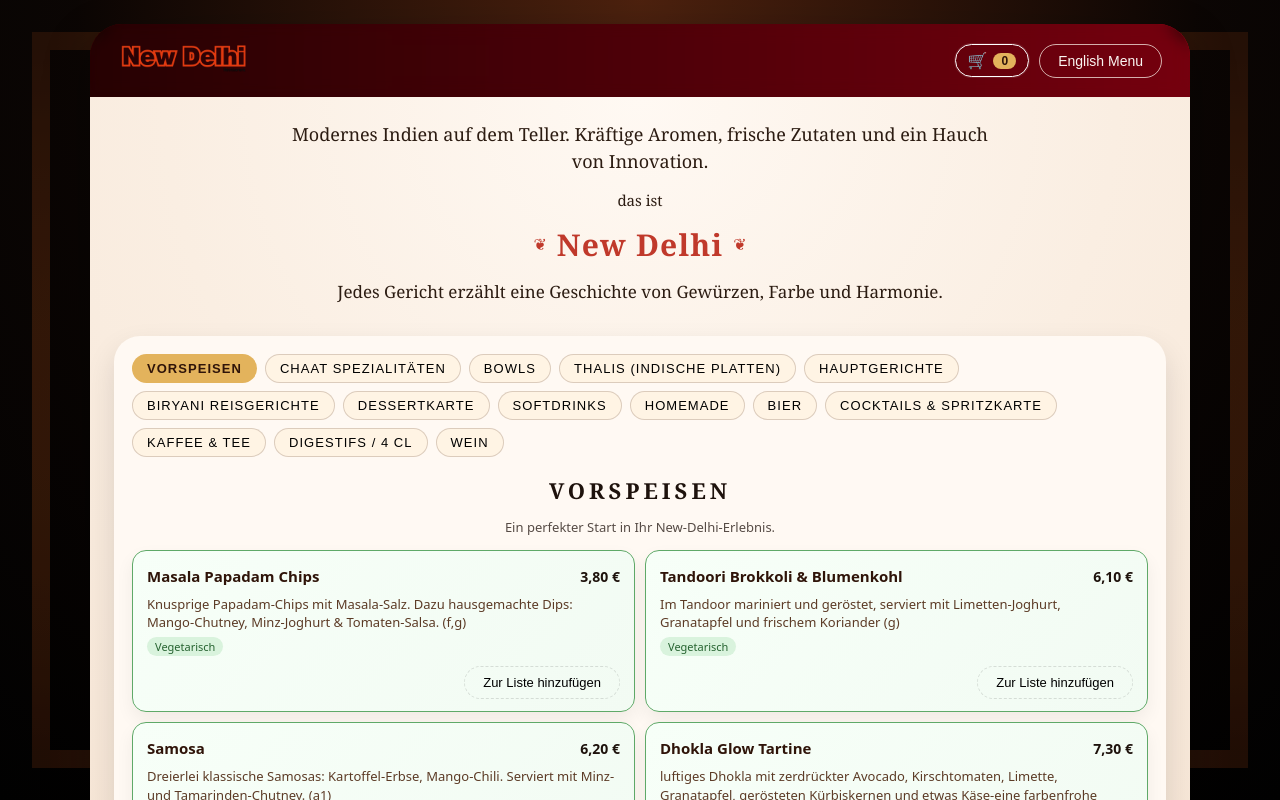
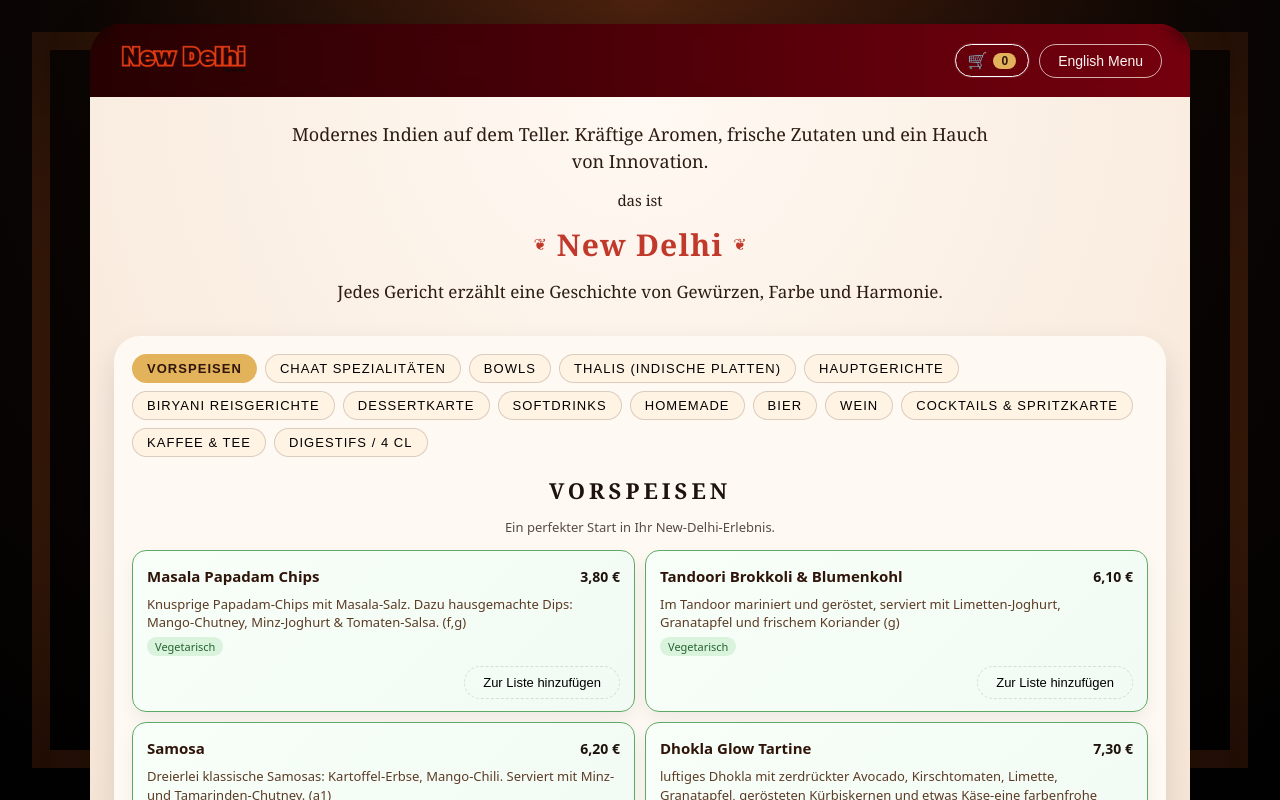
Before and after one commit to newdelhiramneek/online-menu-new-delhi, a React (Vite) app: page / in a window 1280 px wide. Shown: the top 800 px of the page. Built offline with nearby package versions, Linux system fonts and the light colour scheme.

Commit message:
change sequence of category button

```diff
--- a/src/data/menuData.js
+++ b/src/data/menuData.js
@@ -52,6 +52,11 @@ export const menuData = {
         subtitle: "Biere vom Fass und aus der Flasche."
       },
       {
+        id: "wein",
+        title: "WEIN",
+        subtitle: "Hauswein und Flaschenweine."
+      },
+      {
         id: "cocktails",
         title: "Cocktails & Spritzkarte",
         subtitle: "Spritz und Cocktailklassiker."
@@ -66,11 +71,7 @@ export const menuData = {
         title: "DIGESTIFS / 4 CL",
         subtitle: "Digestifs im 4 cl Ausschank."
       },
-      {
-        id: "wein",
-        title: "WEIN",
-        subtitle: "Hauswein und Flaschenweine."
-      },
+
     ],
     items: [
       {
@@ -1227,6 +1228,11 @@ export const menuData = {
   subtitle: "Draft and bottled beers."
 },
 {
+  id: "wein",
+  title: "WINE",
+  subtitle: "House wine and bottled wines."
+},
+{
   id: "cocktails",
   title: "Cocktails & Spritz Menu",
   subtitle: "Spritz and cocktail classics."
@@ -1241,11 +1247,7 @@ export const menuData = {
   title: "DIGESTIFS / 4 CL",
   subtitle: "Digestifs served in 4 cl pours."
 },
-{
-  id: "wein",
-  title: "WINE",
-  subtitle: "House wine and bottled wines."
-}
+
 
     ],
     items: [
```
